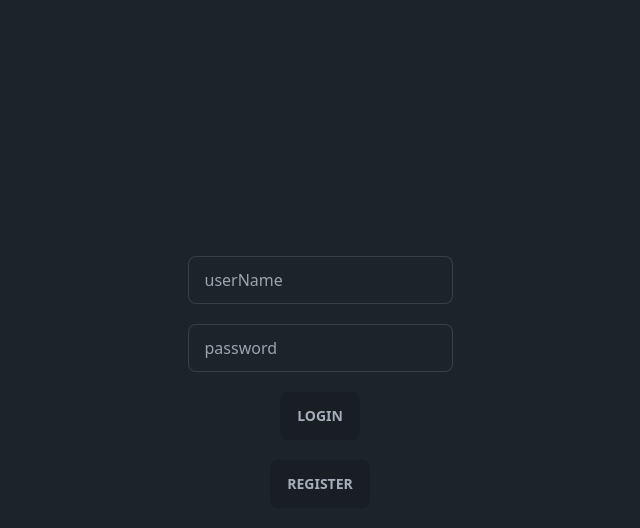
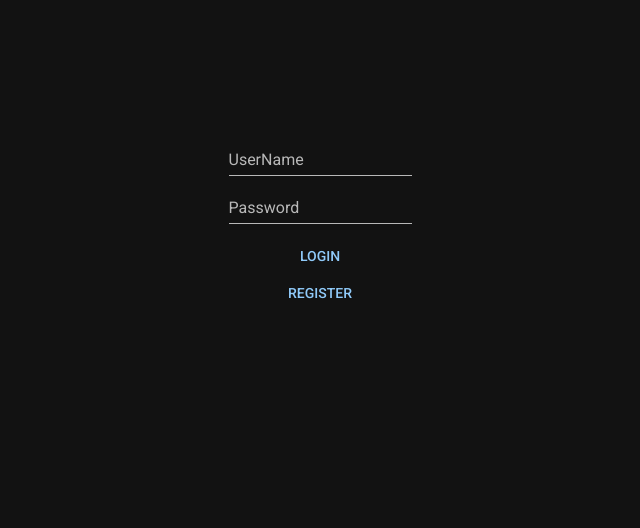
Before and after one commit to AetherFire23/LawyerFront, a Next.js app: page / in a window 1280 px wide. Shown: the top 528 px of the page, without its empty margins (320-960 px from the left). Built offline with nearby package versions, Linux system fonts and the light colour scheme.

Commit message:
seems to me working fine with mui

```diff
--- a/package.json
+++ b/package.json
@@ -9,6 +9,11 @@
     "lint": "next lint"
   },
   "dependencies": {
+    "@emotion/react": "^11.11.1",
+    "@emotion/styled": "^11.11.0",
+    "@fontsource/roboto": "^5.0.8",
+    "@mui/icons-material": "^5.14.16",
+    "@mui/material": "^5.14.17",
     "@reduxjs/toolkit": "^1.9.7",
     "axios": "^1.5.1",
     "immer": "^10.0.3",
--- /dev/null
+++ b/src/app/MUIStuff/EmotionCache.js
@@ -0,0 +1,79 @@
+'use client';
+import * as React from 'react';
+import createCache from '@emotion/cache';
+import { useServerInsertedHTML } from 'next/navigation';
+import { CacheProvider as DefaultCacheProvider } from '@emotion/react';
+
+// Adapted from https://github.com/garronej/tss-react/blob/main/src/next/appDir.tsx
+export default function NextAppDirEmotionCacheProvider(props) {
+  const { options, CacheProvider = DefaultCacheProvider, children } = props;
+
+  const [registry] = React.useState(() => {
+    const cache = createCache(options);
+    cache.compat = true;
+    const prevInsert = cache.insert;
+    let inserted = [];
+    cache.insert = (...args) => {
+      const [selector, serialized] = args;
+      if (cache.inserted[serialized.name] === undefined) {
+        inserted.push({
+          name: serialized.name,
+          isGlobal: !selector,
+        });
+      }
+      return prevInsert(...args);
+    };
+    const flush = () => {
+      const prevInserted = inserted;
+      inserted = [];
+      return prevInserted;
+    };
+    return { cache, flush };
+  });
+
+  useServerInsertedHTML(() => {
+    const inserted = registry.flush();
+    if (inserted.length === 0) {
+      return null;
+    }
+    let styles = '';
+    let dataEmotionAttribute = registry.cache.key;
+
+    const globals = [];
+
+    inserted.forEach(({ name, isGlobal }) => {
+      const style = registry.cache.inserted[name];
+
+      if (typeof style !== 'boolean') {
+        if (isGlobal) {
+          globals.push({ name, style });
+        } else {
+          styles += style;
+          dataEmotionAttribute += ` ${name}`;
+        }
+      }
+    });
+
+    return (
+      <React.Fragment>
+        {globals.map(({ name, style }) => (
+          <style
+            key={name}
+            data-emotion={`${registry.cache.key}-global ${name}`}
+            // eslint-disable-next-line react/no-danger
+            dangerouslySetInnerHTML={{ __html: style }}
+          />
+        ))}
+        {styles && (
+          <style
+            data-emotion={dataEmotionAttribute}
+            // eslint-disable-next-line react/no-danger
+            dangerouslySetInnerHTML={{ __html: styles }}
+          />
+        )}
+      </React.Fragment>
+    );
+  });
+
+  return <CacheProvider value={registry.cache}>{children}</CacheProvider>;
+}
--- /dev/null
+++ b/src/app/MUIStuff/ThemeRegistry.js
@@ -0,0 +1,18 @@
+'use client';
+import * as React from 'react';
+import { ThemeProvider } from '@mui/material/styles';
+import CssBaseline from '@mui/material/CssBaseline';
+import NextAppDirEmotionCacheProvider from './EmotionCache';
+import theme from './theme';
+
+export default function ThemeRegistry({ children }) {
+  return (
+    <NextAppDirEmotionCacheProvider options={{ key: 'mui' }}>
+      <ThemeProvider theme={theme}>
+        {/* CssBaseline kickstart an elegant, consistent, and simple baseline to build upon. */}
+        <CssBaseline />
+        {children}
+      </ThemeProvider>
+    </NextAppDirEmotionCacheProvider>
+  );
+}
--- /dev/null
+++ b/src/app/MUIStuff/theme.js
@@ -0,0 +1,30 @@
+import { Roboto } from 'next/font/google';
+import { createTheme } from '@mui/material/styles';
+
+const roboto = Roboto({
+  weight: ['300', '400', '500', '700'],
+  subsets: ['latin'],
+  display: 'swap',
+});
+
+const theme = createTheme({
+  palette: {
+    mode: 'dark',
+  },
+  typography: {
+    fontFamily: roboto.style.fontFamily,
+  },
+  components: {
+    MuiAlert: {
+      styleOverrides: {
+        root: ({ ownerState }) => ({
+          ...(ownerState.severity === 'info' && {
+            backgroundColor: '#60a5fa',
+          }),
+        }),
+      },
+    },
+  },
+});
+
+export default theme;
--- a/src/app/layout.tsx
+++ b/src/app/layout.tsx
@@ -6,6 +6,15 @@ import ProvidersContainer from './Components/ProvidersContainer'
 import { useState } from 'react'
 import Providers from './Redux/Providers'
 // const inter = Inter({ subsets: ['latin'] })
+import '@fontsource/roboto/300.css';
+import '@fontsource/roboto/400.css';
+import '@fontsource/roboto/500.css';
+import '@fontsource/roboto/700.css';
+import { Box, Container, ThemeProvider, createTheme } from '@mui/material'
+import { brown, orange } from '@mui/material/colors'
+import { palette } from '@mui/system';
+import ThemeRegistry from './MUIStuff/ThemeRegistry'
+
 
 export const metadata: Metadata = {
   title: 'LawyerApp :)',
@@ -16,14 +25,23 @@ export default function RootLayout({
 }: {
   children: React.ReactNode
 }) {
+
+
   return (
-    <html lang="en" data-theme="dark">
+    <html lang="en" >
       <body>
-        <Providers>
-          <ProvidersContainer>
-            {children}
-          </ProvidersContainer>
-        </Providers>
+        <div>
+          {/* tjrs use /rem ou viewport pour que ca scale mieux in and out */}
+          {/* <Box sx={{ backgroundColor: 'black', width: '100vw', height: '100vh' }}>. */}
+          <ThemeRegistry>
+            <Providers>
+              <ProvidersContainer>
+                {children}
+              </ProvidersContainer>
+            </Providers>
+          </ThemeRegistry>
+          {/* </Box> */}
+        </div>
       </body>
     </html>
   )
--- a/src/app/page.tsx
+++ b/src/app/page.tsx
@@ -8,6 +8,11 @@ import { useState } from 'react';
 import { useAppDispatch } from './Redux/hooks';
 import { setUser } from './Redux/Slices/userSlice';
 import { LoginResult } from '../../mercichatgpt/ProcedureMakerServer/Authentication/ReturnModels/LoginResult';
+import * as React from 'react';
+import Button from '@mui/material/Button';
+import { Box, Input, Container, TextField, Typography } from '@mui/material';
+
+
 
 export default function Home() {
   const router = useRouter()
@@ -25,18 +30,35 @@ export default function Home() {
   }
 
   return (
-    <div className="flex flex-col items-center justify-center mt-32">
+    <>
+      <Container>
+        <Box
+          sx={{
+            display: 'flex',
+            flexDirection: 'column',
+            justifyContent: 'center',
+            alignItems: 'center',
+          }}
+        >
+          <div className="flex flex-col items-center justify-center">
+
+
             <form className="flex flex-col items-center justify-center mt-32" onSubmit={handleSubmit(onSubmit)}>
-        <input placeholder='userName' className="input mb-5 input-bordered" defaultValue="" {...register("username", { required: true })} />
-        <input placeholder='password' className="input mb-5 input-bordered" defaultValue="" {...register("password", { required: true })} />
-        <button className='btn' type="submit"> Login </button>
+              <TextField id="standard-basic" label="UserName" variant="standard"  defaultValue="" {...register("username", { required: true })} />
+              <TextField id="standard-basic" label="Password" variant="standard"  defaultValue="" {...register("password", { required: true })} />
+              <Button sx={{ marginTop: '1em' }} type="submit"> Login </Button>
             </form>
             <Link href={"/registerPage"}>
-        <button className='btn mt-5' > Register </button>
+              <Button className='btn mt-5' > Register </Button>
             </Link>
+            <Typography sx={{ color: 'red' }} variant="h6" component="h1">
+              {isError ? "error" : ""}
+            </Typography>
 
-      <label> {isError ? "error" : ""} </label>
             <label> {isSuccess ? "Success" : ""} </label>
           </div>
+        </Box>
+      </Container>
+    </>
   )
 }
--- a/src/app/registerPage/page.tsx
+++ b/src/app/registerPage/page.tsx
@@ -3,6 +3,7 @@ import { SubmitHandler, useForm } from 'react-hook-form';
 import { RegisterRequest } from '../../../mercichatgpt/ProcedureMakerServer/Authentication/AuthModels/RegisterRequest';
 import Link from "next/link"
 import { useRegisterMutation } from '../Redux/Apis/userApi';
+import { Box, Button, Container, TextField } from '@mui/material';
 
 export default function RegisterPage() {
     const [triggerRegister, { isLoading, isError, isSuccess }] = useRegisterMutation()
@@ -19,22 +20,25 @@ export default function RegisterPage() {
     };
 
     return (
+        <Container>
+            <Box>
                 <div className="flex flex-col items-center justify-center mt-32">
                     <form className='flex flex-col' onSubmit={handleSubmit(onSubmit)}>
-                <input placeholder='userName' className="input input-bordered mb-5" defaultValue="" {...register("username", { required: true })} />
-                <input className="input input-bordered mb-5" mb-5 placeholder='password' {...register("password", { required: true })} />
+                        <TextField id="standard-basic" label="UserName" variant="standard" defaultValue="" {...register("username", { required: true })} />
+                        <TextField id="standard-basic" label="Password" variant="standard" {...register("password", { required: true })} />
                         {(errors.username || errors.password) && <span> Both fields are required </span>}
-                <input className="btn" type="submit" />
+                        <Button sx={{ marginTop: '1em' }} type="submit"> Login </Button>
                     </form>
-            <div className='flex flex-col items-center justify-center pt-5'>
                         <Link href={"/"}>
-                    <button id='backButton' className='btn w-24'> Back </button>
+                            <Button> Back </Button>
                         </Link>
-            </div>
                     <label> {isLoading ? "loading" : ""} </label>
                     <label> {isError ? "Error while registering" : ""} </label>
                     <label> {isSuccess ? "Success!" : ""} </label>
 
                 </div>
+            </Box>
+        </Container>
+
     )
 }
--- a/tailwind.config.ts
+++ b/tailwind.config.ts
@@ -1,6 +1,4 @@
 import type { Config } from 'tailwindcss'
-import daisyui from 'daisyui';
-
 const config: Config = {
   content: [
     './src/pages/**/*.{js,ts,jsx,tsx,mdx}',
@@ -16,9 +14,6 @@ const config: Config = {
       },
     },
   },
-  plugins: [require("daisyui")],
-  daisyui: {
-    themes: ["dark", "cupcake"],
-  },
+  plugins: [],
 }
 export default config
```
Also changed, not shown: 1 other file (tests, documents, lock files or other folders). Lines whose indentation alone changed are shown as unchanged.
